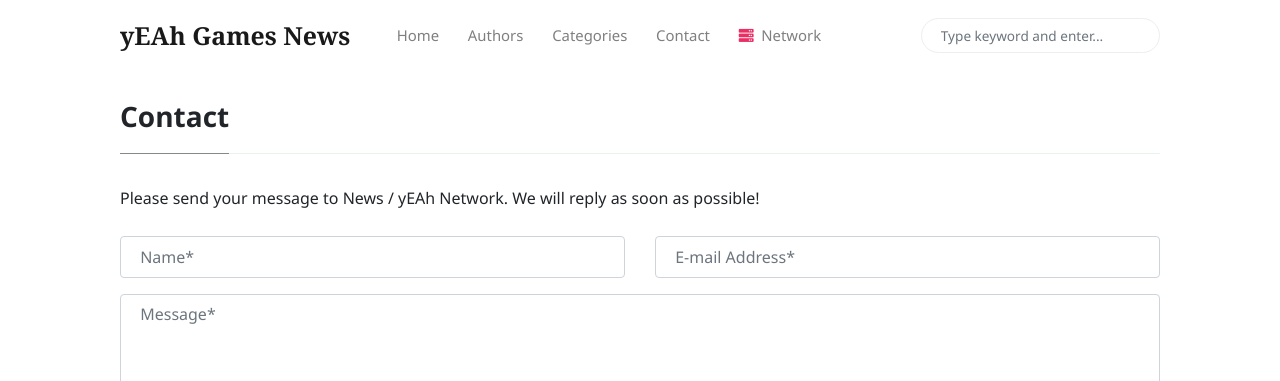
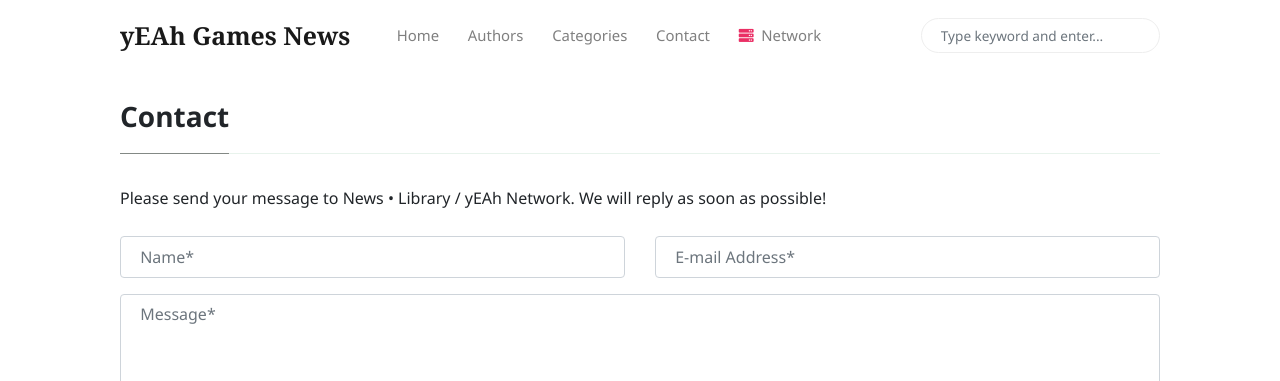
Before and after one commit to yEAh-Games/collections-news, a Jekyll site: the page built from _pages/contact.md, in a window 1280 px wide. Shown: the top 381 px of the page. Built offline with Jekyll 4.4.1, drawn with Linux system fonts in a browser that asks for light colours; nearby versions of some CDN libraries.

Commit message:
Update _config.yml

```diff
--- a/_config.yml
+++ b/_config.yml
@@ -1,5 +1,5 @@
 # Site
-name: 'News / yEAh Network'
+name: 'News • Library / yEAh Network'
 description: 'All news relating to yEAh Games is published directly to this library collection.'
 logo: 'assets/images/logo.png'
 favicon: 'assets/images/favicon.ico'
```
